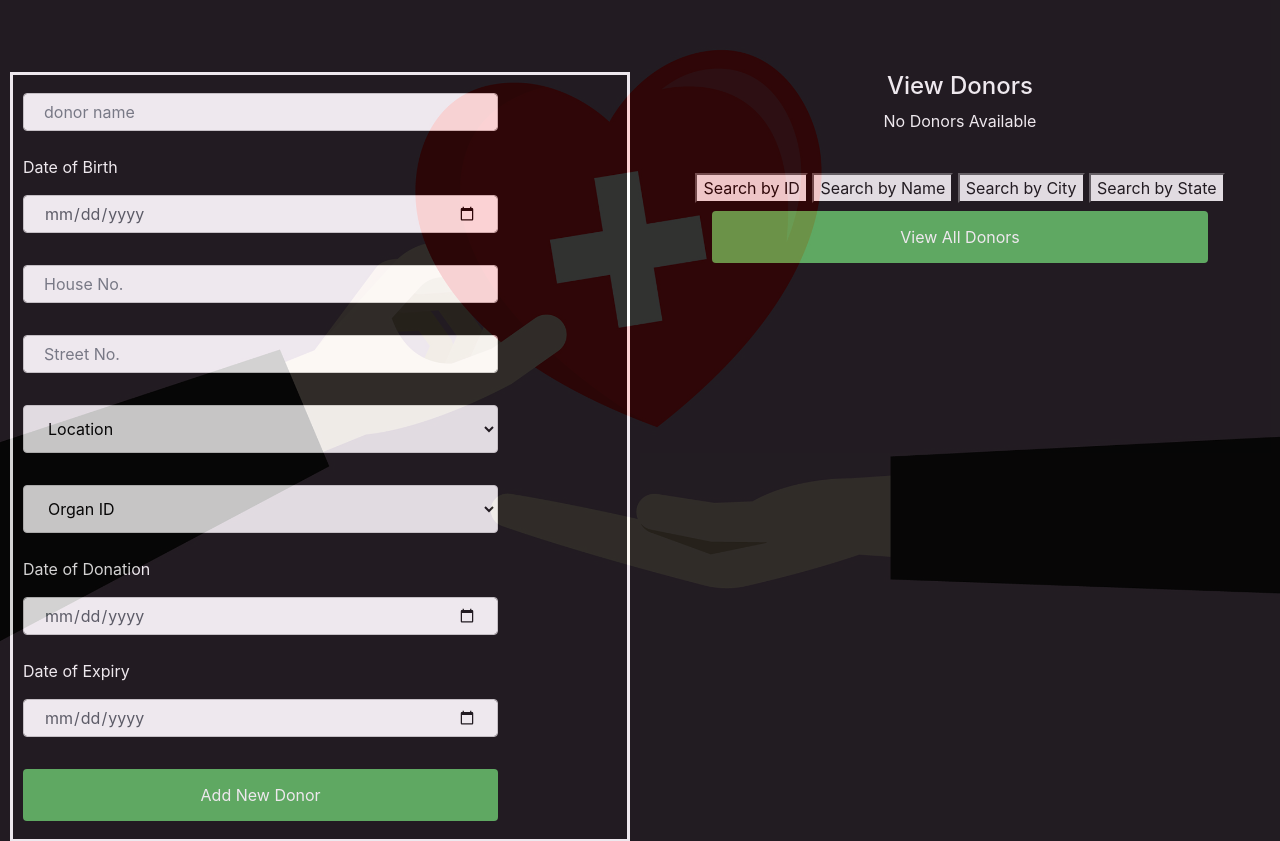
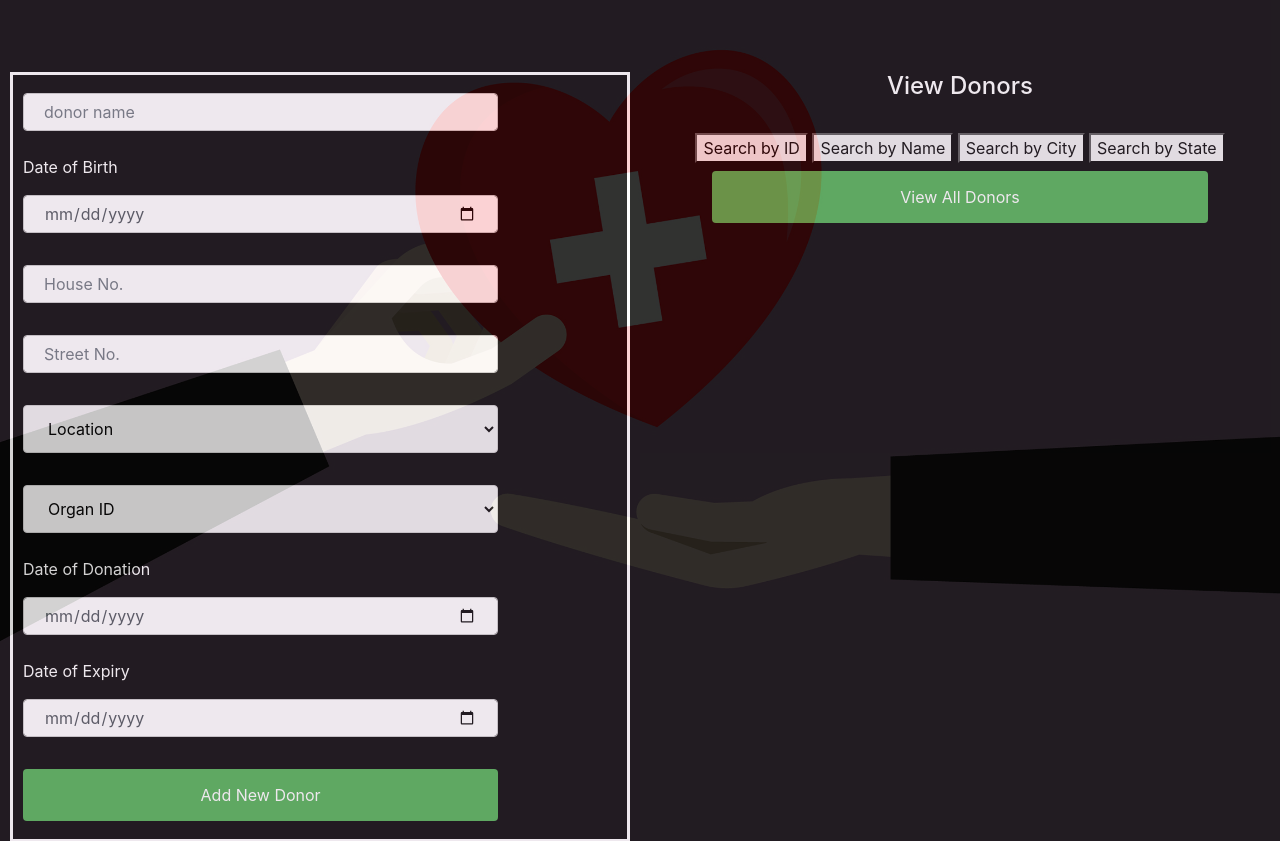
Before and after one commit to thelonewolf1603/DBMS-project, a Flask app: page /view_donor in a window 1280 px wide. Shown: the part 56-897 px from the top of the page. Run offline with Flask 2, Linux system fonts and the light colour scheme; some libraries are stand-ins or nearby versions.

Commit message:
Update view_donors.html

```diff
--- a/templates/view_donors.html
+++ b/templates/view_donors.html
@@ -76,8 +76,7 @@
       </tbody>
     </table>
     </div>
-    {% else %}
-      <p>No Donors Available</p>
+
     {% endif %}
 
       <br>
```
